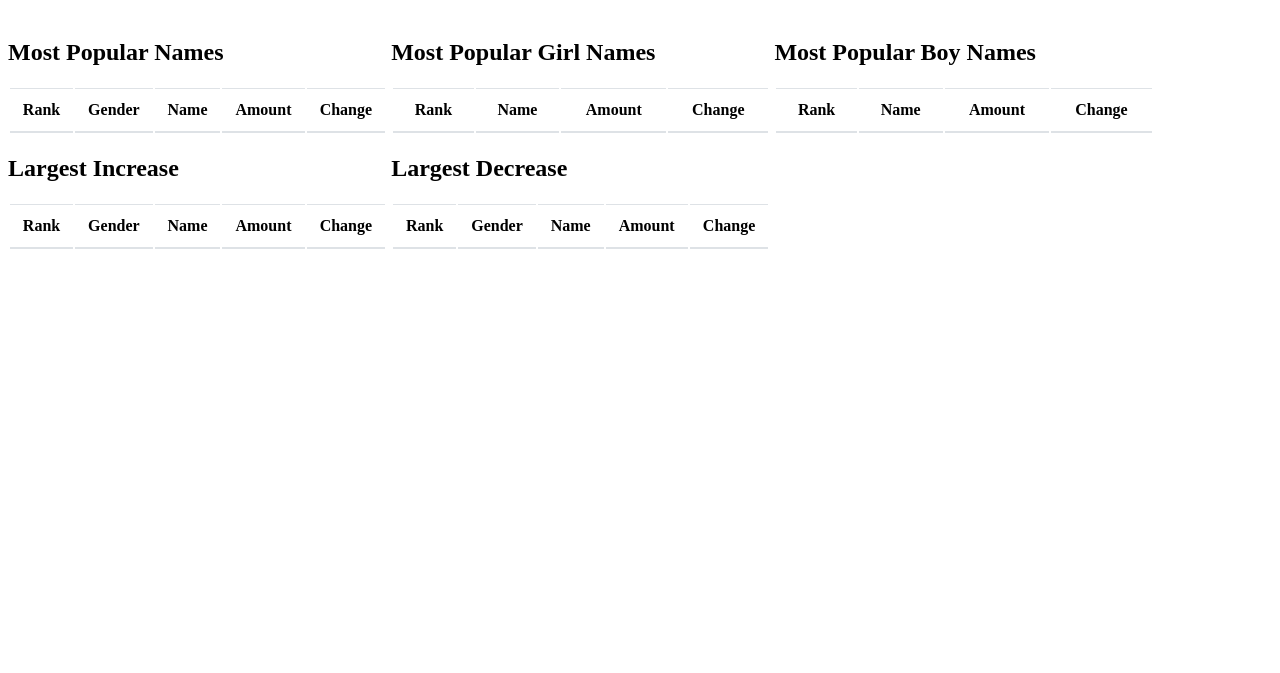
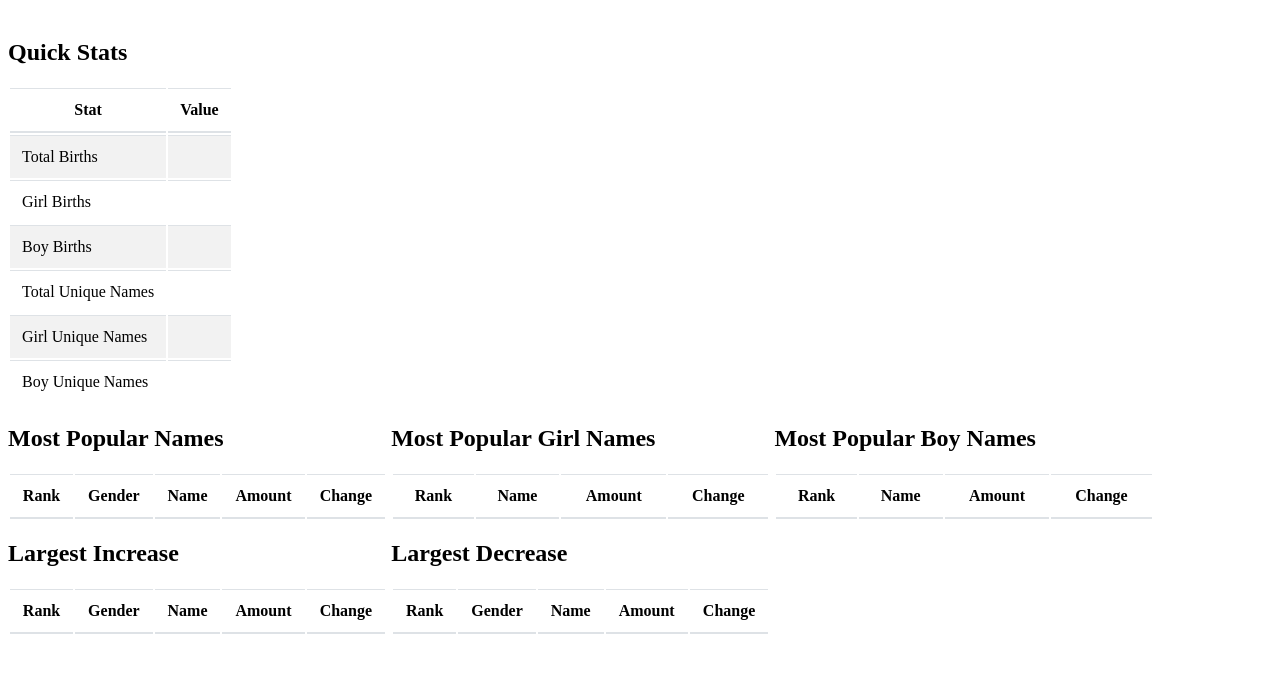
Before and after one commit to ForSetGeorgia/Baby-Names-Frontend, a plain HTML site: page ka/index.html in a window 1280 px wide. Shown: the part 61-734 px from the top of the page. Drawn offline with nearby package versions, Linux system fonts and the light colour scheme.

Commit message:
added quick stats and chart to home

```diff
--- a/assets/css/main.css
+++ b/assets/css/main.css
@@ -20,6 +20,21 @@ body.home .trending > div{
   width: 30%;
   vertical-align: top;
 }
+body.home .most_popular > div > table,
+body.home .trending > div > table{
+  width: 100%;
+}
+body.home .row1 > div{
+  display: inline-block;
+  vertical-align: top;
+}
+body.home .row1 > div:first-of-type{
+  width: 30%;
+}
+body.home .row1 > div:last-of-type{
+  width: 65%;
+}
+
 body.home .most_popular > div > table,
 body.home .trending > div > table{
   width: 100%;
--- a/assets/js/index.js
+++ b/assets/js/index.js
@@ -51,6 +51,20 @@ make_ajax_call(generate_api_url('years'), {}, function(data){
 
   // get year summaries
   make_ajax_call(generate_api_url('years_amount_summary'), {}, function(data){
+    // populate quick stats
+    var year_stats = data.filter(function(x) {return x.year == current_year;} );
+    if (year_stats.length > 0){
+      year_stats = year_stats[0];
+
+      $('.quick_stats table tr.births td:eq(1)').html(numberWithCommas(year_stats.total_births));
+      $('.quick_stats table tr.unique-names td:eq(1)').html(year_stats.total_unique_names);
+      $('.quick_stats table tr.girl-births td:eq(1)').html(numberWithCommas(year_stats.total_girl_births));
+      $('.quick_stats table tr.girl-unique-names td:eq(1)').html(year_stats.total_girl_names);
+      $('.quick_stats table tr.boy-births td:eq(1)').html(numberWithCommas(year_stats.total_boy_births));
+      $('.quick_stats table tr.boy-unique-names td:eq(1)').html(year_stats.total_boy_names);
+    }
+
+
     // format data for charts
     var total_amounts = data.reverse().map(function(item){
       return item.total_births;
@@ -63,10 +77,7 @@ make_ajax_call(generate_api_url('years'), {}, function(data){
     });
 
     // highlight the current year
-    console.log(years.reverse());
-    console.log(typeof current_year === 'string');
-    idx_year = years.reverse().indexOf(current_year);
-    console.log(idx_year);
+    idx_year = years.indexOf(current_year);
     if (idx_year > -1){
       total_amounts[idx_year] = { marker: {
                       fillColor: '#FF0000',
--- a/ka/index.html
+++ b/ka/index.html
@@ -35,6 +35,74 @@
 		</div>
 
 		<h1>Georgian Baby Names</h1>
+
+		<div class="row1">
+
+      <div class="quick_stats">
+        <div>
+          <h2>Quick Stats</h2>
+          <table class="table table-striped table-hover">
+            <thead>
+              <tr>
+                <th>
+                  Stat
+                </th>
+                <th>
+                  Value
+                </th>
+              </tr>
+            </thead>
+            <tbody>
+              <tr class="births">
+                <td>
+                  Total Births
+                </td>
+                <td>
+                </td>
+              </tr>
+              <tr class="girl-births">
+                <td>
+                  Girl Births
+                </td>
+                <td>
+                </td>
+              </tr>
+              <tr class="boy-births">
+                <td>
+                  Boy Births
+                </td>
+                <td>
+                </td>
+              </tr>
+              <tr class="unique-names">
+                <td>
+                  Total Unique Names
+                </td>
+                <td>
+                </td>
+              </tr>
+              <tr class="girl-unique-names">
+                <td>
+                  Girl Unique Names
+                </td>
+                <td>
+                </td>
+              </tr>
+              <tr class="boy-unique-names">
+                <td>
+                  Boy Unique Names
+                </td>
+                <td>
+                </td>
+              </tr>
+            </tbody>
+          </table>
+        </div>
+      </div>
+
+	    <div id="births-over-time"></div>
+
+		</div>
 
  		<div class="most_popular">
 	 		<div class="most_popular_overall">
@@ -172,6 +240,7 @@
 
 
  		<script src="https://ajax.googleapis.com/ajax/libs/jquery/3.3.1/jquery.min.js"></script>
+    <script src="https://code.highcharts.com/highcharts.js"></script>
     <script type="text/javascript" src="../assets/js/main.js?v=1"></script>
     <script type="text/javascript" src="../assets/js/index.js?v=1"></script>
 
```
Also changed, not shown: en/index.html (+69 -2 lines).
